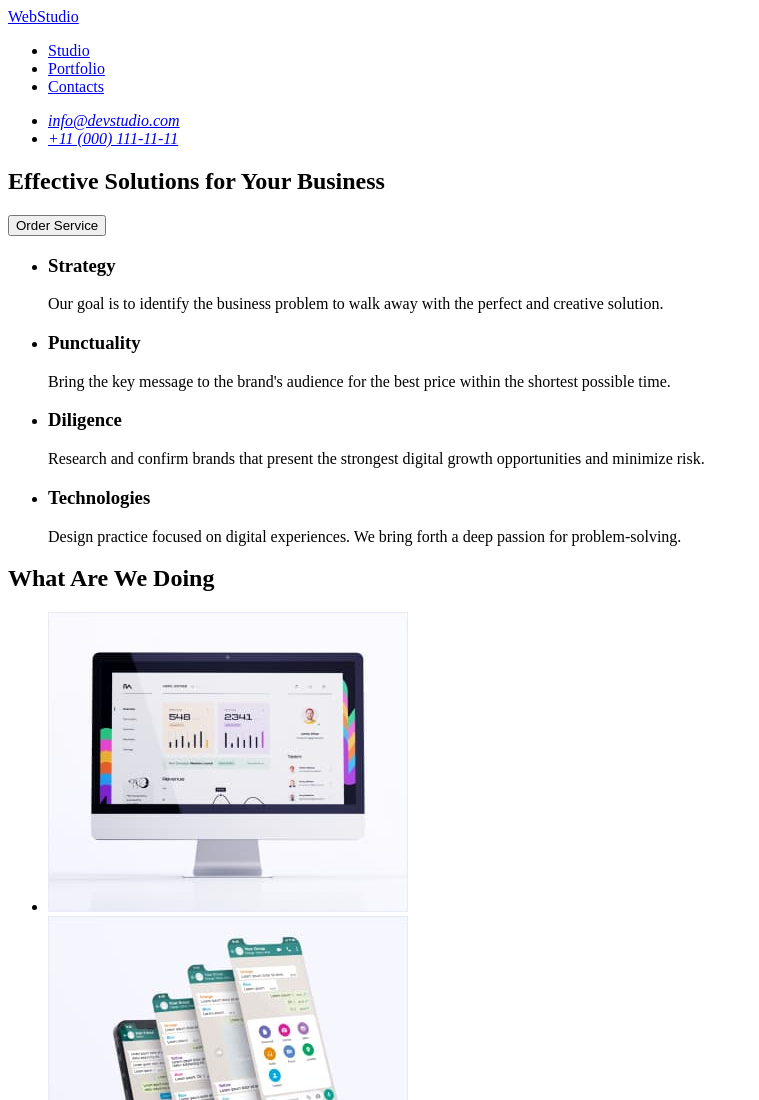
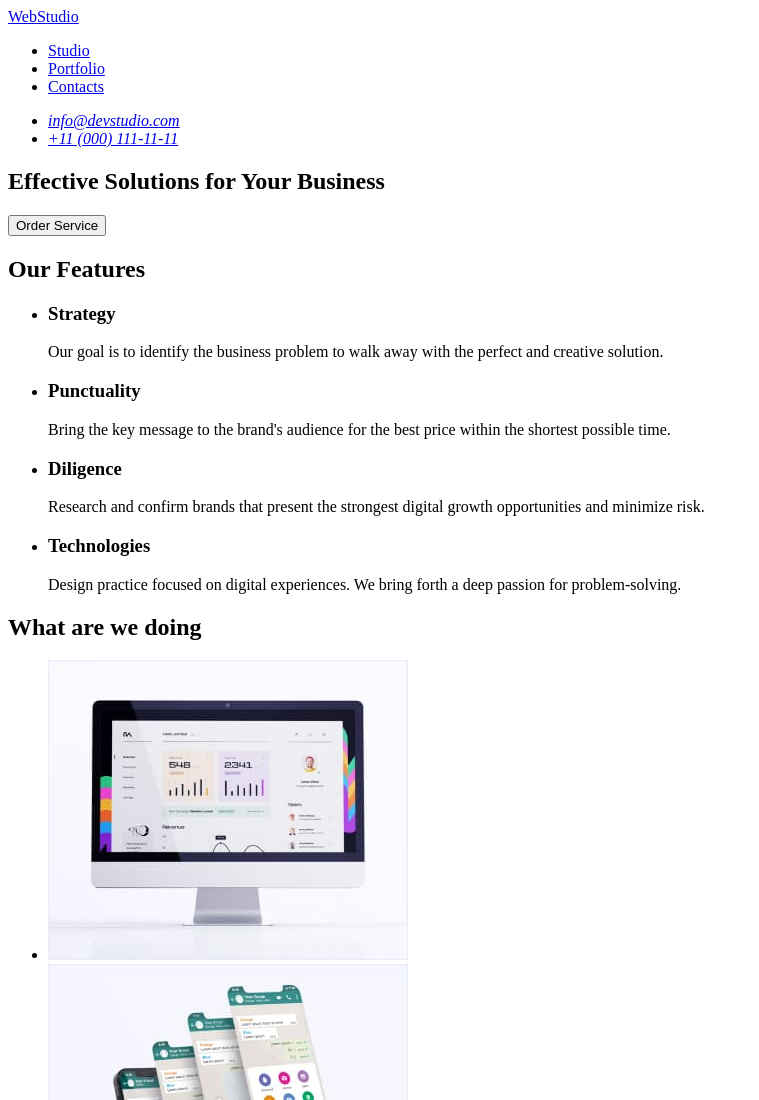
Before and after one commit to EvgenBatt/goit-markup-hw-01, a plain HTML site: page index.html in a window 1280 px wide. Shown: the top 1100 px of the page, without its empty margins (0-759 px from the left). Drawn offline with Linux system fonts and the light colour scheme.

Commit message:
Update index.html

```diff
--- a/index.html
+++ b/index.html
@@ -16,13 +16,13 @@
                 <li><a href="#">Portfolio</a></li>
                 <li><a href="#">Contacts</a></li>
             </ul>
+        </nav>
             <address>
                 <ul>
                     <li><a href="mailto:info@devstudio.com">info@devstudio.com</a></li>
                     <li><a href="tel:+110001111111">+11 (000) 111-11-11</a></li>
                 </ul>
             </address>
-        </nav>
     </header>
 
     <main>
@@ -32,7 +32,7 @@
         </section>
 
         <section>
-            <h2 hidden>Оur Features</h2>
+            <h2>Оur Features</h2>
             <ul>
                 <li>
                     <h3>Strategy</h3>
@@ -54,7 +54,7 @@
         </section>
 
         <section>
-            <h2>What Are We Doing</h2>
+            <h2>What are we doing</h2>
             <ul>
                 <li><img src="./images/desktop.jpg" alt="Desktop app" width="360" height="300"></li>
                 <li><img src="./images/mobile.jpg" alt="Mobile app" width="360" height="300"></li>
```
